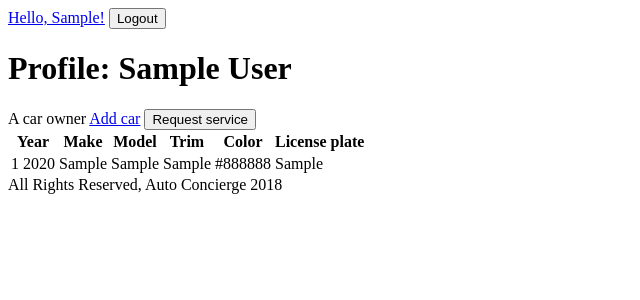
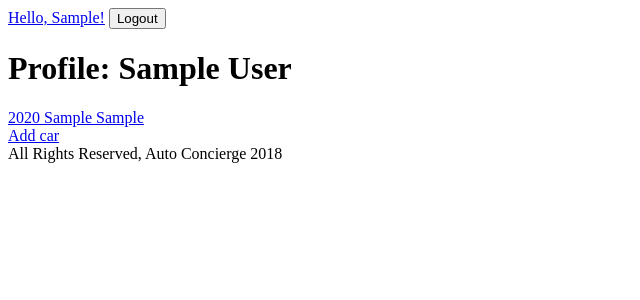
Before and after one commit to njang/autoConcierge, a Django app: page /1/profile/ in a window 1280 px wide. Shown: the top 300 px of the page, without its empty margins (0-640 px from the left). Run offline with Django 3.2, Linux system fonts and the light colour scheme; a user stored in the database is signed in; tables that the repository leaves empty hold one stand-in row (values such as "Sample post"); some libraries are stand-ins or nearby versions.

Commit message:
Revise displaying cars in owner profile

```diff
--- a/main_app/templates/profile/car_owner.html
+++ b/main_app/templates/profile/car_owner.html
@@ -1,25 +1,10 @@
 {% block content %}
-    A car owner
-    <a href='/addcar' class='btn btn-primary'>Add car</a>
-    <button class='btn btn-basic'>Request service</button>
-    <table>
-    	<tr>
-    		<th>Year</th>
-    		<th>Make</th>
-    		<th>Model</th>
-    		<th>Trim</th>
-    		<th>Color</th>
-    		<th>License plate</th>
-    	</tr>
-    {% for car in cars %}
-		<tr><a href='/'>
-			<td>{{ car.id }} {{ car.car_year }}</td>
-			<td>{{ car.car_make }}</td>
-			<td>{{ car.car_model }}</td>
-			<td>{{ car.car_model_trim }}</td>
-			<td>{{ car.car_color }}</td>
-			<td>{{ car.car_license }}</td>
-		</a></tr>
-	{% endfor %}
-	</table>
+    <div class='row'>
+        {% for car in cars %}
+        <div class='col col-4 offset-4 my-1 bg-light text-black'>
+            <a href='/car/{{car.id}}'>{{ car.car_year }} {{ car.car_make }} {{ car.car_model }}</a>
+        </div>
+       {% endfor %}
+    </div>
+    <a href='/car/add' class='btn btn-primary'>Add car</a>
 {% endblock %}
```
